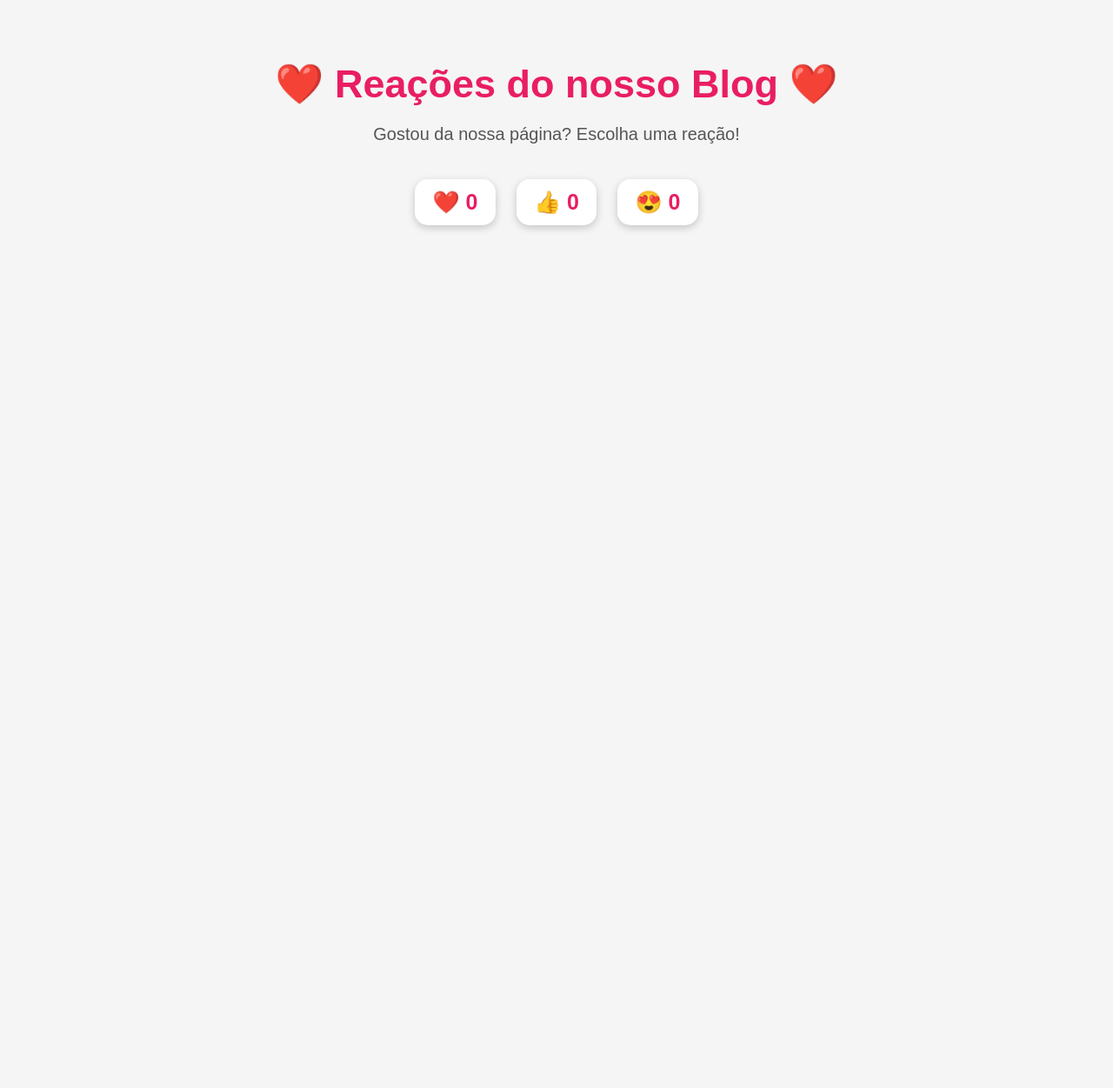
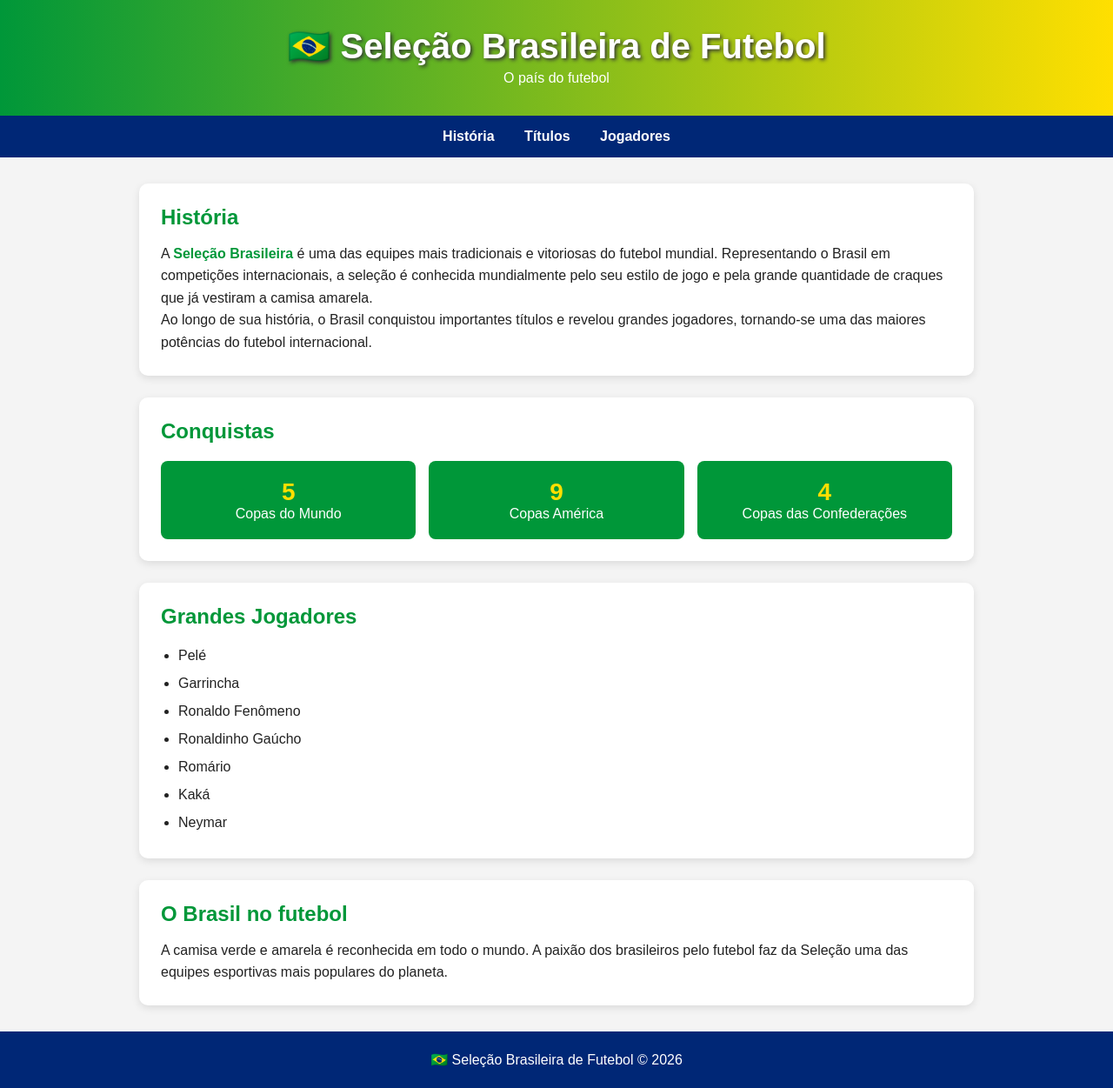
Before and after one commit to viniciuszabla-create/selecao-brasileira-de-futebol, a plain HTML site: page index.html in a window 1280 px wide. Shown: the whole page at 87% size. Before the commit the page ends 800 px from the top, so only its background shows below. Drawn offline with Linux system fonts and the light colour scheme.

Commit message:
vinicius

```diff
--- a/index.html
+++ b/index.html
@@ -3,81 +3,201 @@
 <head>
     <meta charset="UTF-8">
     <meta name="viewport" content="width=device-width, initial-scale=1.0">
-    <title>Meu Blog</title>
+    <title>Seleção Brasileira de Futebol</title>
 
     <style>
+        * {
+            margin: 0;
+            padding: 0;
+            box-sizing: border-box;
+        }
+
         body {
             font-family: Arial, sans-serif;
-            background-color: #f5f5f5;
-            text-align: center;
-            margin: 0;
-            padding: 40px;
+            background-color: #f4f4f4;
+            color: #222;
         }
 
-        h1 {
-            font-size: 45px;
-            color: #e91e63;
-            margin-bottom: 10px;
+        header {
+            background: linear-gradient(90deg, #009739, #ffdf00);
+            color: #fff;
+            text-align: center;
+            padding: 30px 20px;
+        }
+
+        header h1 {
+            font-size: 40px;
+            text-shadow: 2px 2px 4px #333;
+        }
+
+        nav {
+            background-color: #002776;
+            padding: 15px;
+            text-align: center;
+        }
+
+        nav a {
+            color: white;
+            text-decoration: none;
+            margin: 0 15px;
+            font-weight: bold;
+        }
+
+        nav a:hover {
+            color: #ffdf00;
+        }
+
+        main {
+            max-width: 1000px;
+            margin: 30px auto;
+            padding: 0 20px;
+        }
+
+        section {
+            background-color: white;
+            margin-bottom: 25px;
+            padding: 25px;
+            border-radius: 10px;
+            box-shadow: 0 3px 10px rgba(0,0,0,0.1);
+        }
+
+        h2 {
+            color: #009739;
+            margin-bottom: 15px;
         }
 
         p {
-            font-size: 20px;
-            color: #555;
+            line-height: 1.6;
         }
 
-        .reacoes {
+        .titulos {
+            display: flex;
+            flex-wrap: wrap;
+            gap: 15px;
+            margin-top: 20px;
+        }
+
+        .titulo {
+            background-color: #009739;
+            color: white;
+            padding: 20px;
+            border-radius: 8px;
+            flex: 1;
+            min-width: 150px;
+            text-align: center;
+        }
+
+        .titulo strong {
+            display: block;
+            font-size: 28px;
+            color: #ffdf00;
+        }
+
+        ul {
+            margin-left: 20px;
+            line-height: 2;
+        }
+
+        footer {
+            background-color: #002776;
+            color: white;
+            text-align: center;
+            padding: 20px;
             margin-top: 30px;
         }
 
-        button {
-            font-size: 25px;
-            padding: 12px 20px;
-            margin: 10px;
-            border: none;
-            border-radius: 15px;
-            background-color: white;
-            cursor: pointer;
-            box-shadow: 0 3px 10px rgba(0, 0, 0, 0.2);
-        }
-
-        button:hover {
-            transform: scale(1.1);
-            background-color: #ffe4ef;
-        }
-
-        span {
+        .destaque {
+            color: #009739;
             font-weight: bold;
-            color: #e91e63;
         }
     </style>
 </head>
 
 <body>
 
-    <h1>❤️ Reações do nosso Blog ❤️</h1>
+    <header>
+        <h1>🇧🇷 Seleção Brasileira de Futebol</h1>
+        <p>O país do futebol</p>
+    </header>
 
-    <p>Gostou da nossa página? Escolha uma reação!</p>
+    <nav>
+        <a href="#historia">História</a>
+        <a href="#titulos">Títulos</a>
+        <a href="#jogadores">Jogadores</a>
+    </nav>
 
-    <div class="reacoes">
-        <button>❤️ <span>0</span></button>
-        <button>👍 <span>0</span></button>
-        <button>😍 <span>0</span></button>
-    </div>
+    <main>
 
-    <script>
-        const botoes = document.querySelectorAll("button");
+        <section id="historia">
+            <h2>História</h2>
 
-        botoes.forEach(function(botao) {
+            <p>
+                A <span class="destaque">Seleção Brasileira</span> é uma das equipes
+                mais tradicionais e vitoriosas do futebol mundial. Representando o
+                Brasil em competições internacionais, a seleção é conhecida
+                mundialmente pelo seu estilo de jogo e pela grande quantidade de
+                craques que já vestiram a camisa amarela.
+            </p>
 
-            botao.addEventListener("click", botaoClicado);
+            <p>
+                Ao longo de sua história, o Brasil conquistou importantes títulos e
+                revelou grandes jogadores, tornando-se uma das maiores potências do
+                futebol internacional.
+            </p>
+        </section>
 
-            function botaoClicado() {
-                let texto = botao.querySelector("span");
-                texto.textContent++;
-            }
+        <section id="titulos">
+            <h2>Conquistas</h2>
 
-        });
-    </script>
+            <div class="titulos">
+
+                <div class="titulo">
+                    <strong>5</strong>
+                    Copas do Mundo
+                </div>
+
+                <div class="titulo">
+                    <strong>9</strong>
+                    Copas América
+                </div>
+
+                <div class="titulo">
+                    <strong>4</strong>
+                    Copas das Confederações
+                </div>
+
+            </div>
+        </section>
+
+        <section id="jogadores">
+            <h2>Grandes Jogadores</h2>
+
+            <ul>
+                <li>Pelé</li>
+                <li>Garrincha</li>
+                <li>Ronaldo Fenômeno</li>
+                <li>Ronaldinho Gaúcho</li>
+                <li>Romário</li>
+                <li>Kaká</li>
+                <li>Neymar</li>
+            </ul>
+        </section>
+
+        <section>
+            <h2>O Brasil no futebol</h2>
+
+            <p>
+                A camisa verde e amarela é reconhecida em todo o mundo. A paixão
+                dos brasileiros pelo futebol faz da Seleção uma das equipes
+                esportivas mais populares do planeta.
+            </p>
+        </section>
+
+    </main>
+
+    <footer>
+        <p>🇧🇷 Seleção Brasileira de Futebol &copy; 2026</p>
+    </footer>
 
 </body>
 </html>
```
